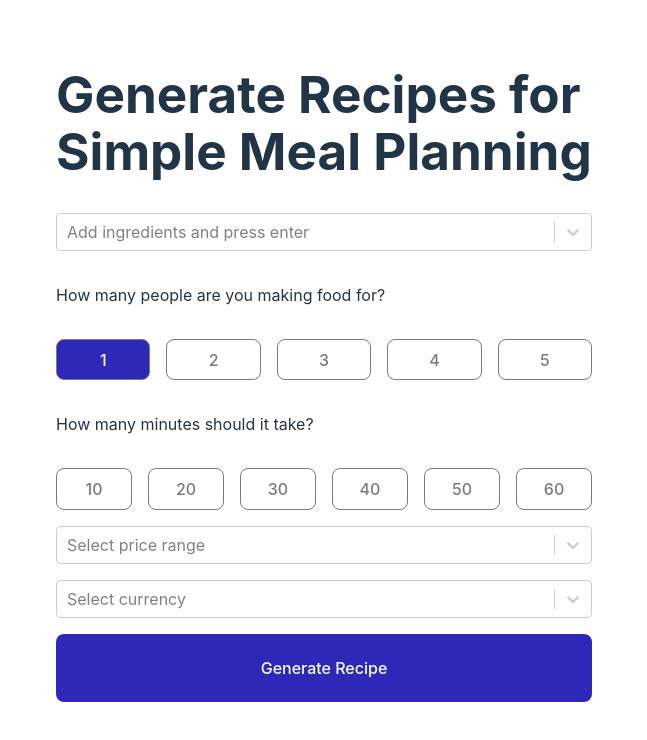
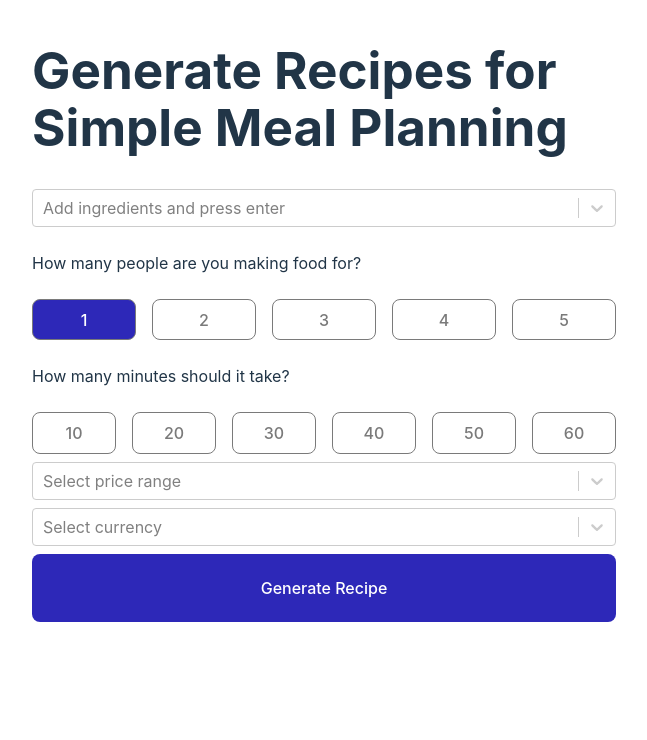
Before and after one commit to leifriksheim/Recipe-Generator, a React (Vite) app: page / in a window 1280 px wide. Shown: the top 740 px of the page, without its empty margins (316-963 px from the left). Built offline with nearby package versions, Linux system fonts and the light colour scheme.

Commit message:
Use flex not grid

```diff
--- a/src/App.css
+++ b/src/App.css
@@ -5,13 +5,13 @@
 .App {
   max-width: 600px;
   margin: 0 auto;
-  padding: 2rem;
+  padding: 0.5rem;
 }
 
 .data-options {
-  display: grid;
-  grid-template-columns: 1fr;
-  gap: 1rem;
+  display: flex;
+  flex-direction: column;
+  gap: 0.5rem;
 }
 
 .select {
```
